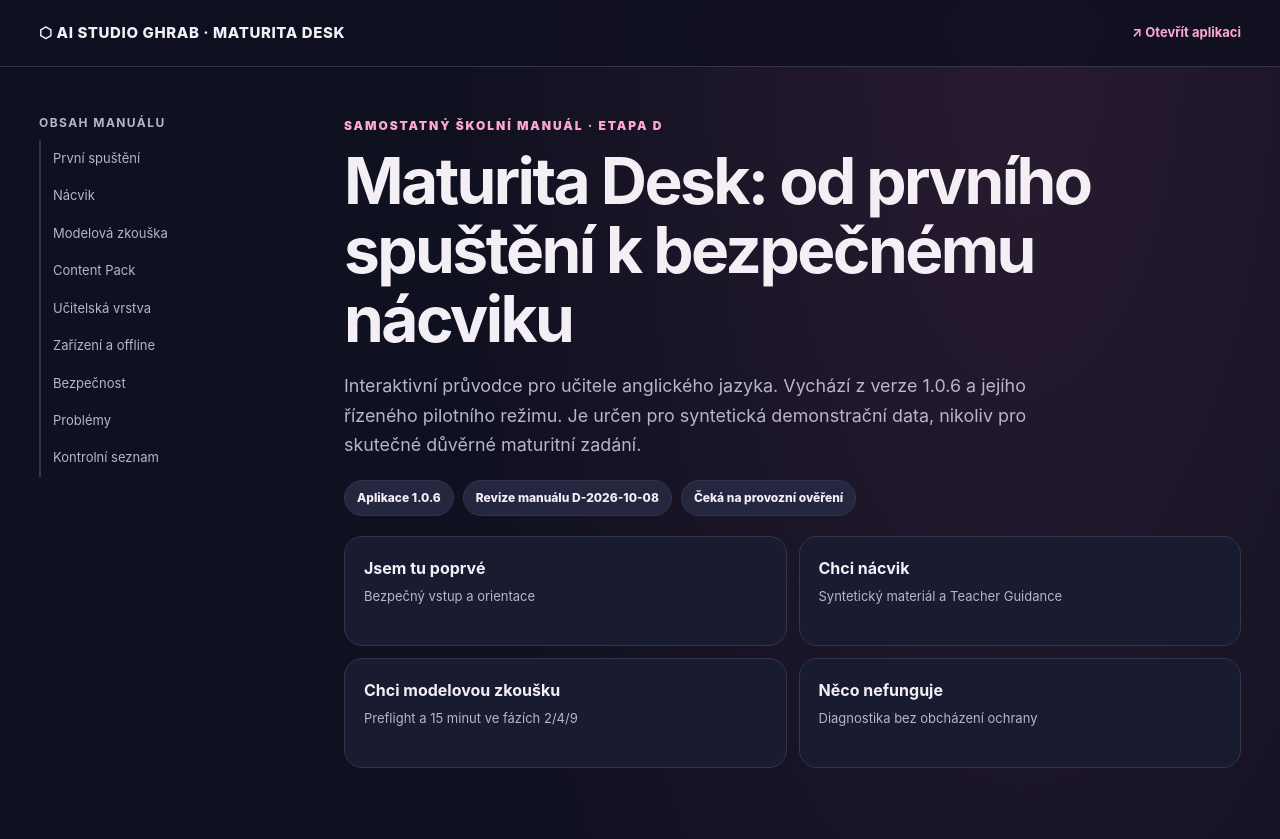
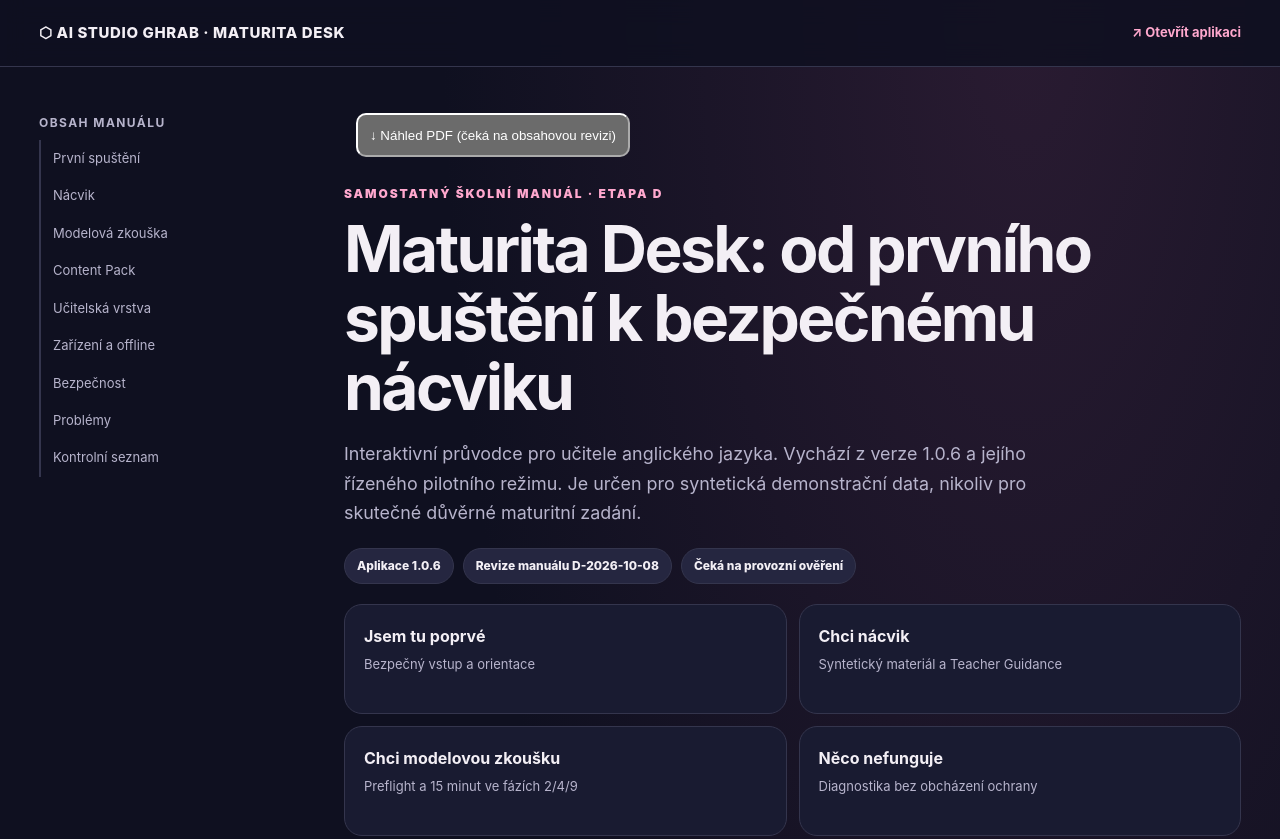
Before and after one commit to Daniel22-dev/maturita-desk, a website: page manual/index.html in a window 1280 px wide. Shown: the top 839 px of the page. Drawn offline with Linux system fonts and the light colour scheme.

Commit message:
docs(matura): expose authorization-gated local PDF preview alongside the manual

```diff
--- a/manual/index.html
+++ b/manual/index.html
@@ -93,5 +93,6 @@ footer{color:var(--muted);font-size:12px;margin-top:36px}
 <footer>© 2026 Gymnázium, Ostrava-Hrabůvka · Maturita Desk · obsahový návrh Etapy D, provozní ověření dosud neprovedeno</footer>
 </main></div>
 <script type="module" src="./manual.js"></script>
+<script type="module" src="./pdf-download.js"></script>
 <noscript><div style="padding:24px;color:#fff">Manuál vyžaduje JavaScript a platné školní oprávnění.</div></noscript>
 </body></html>
```
